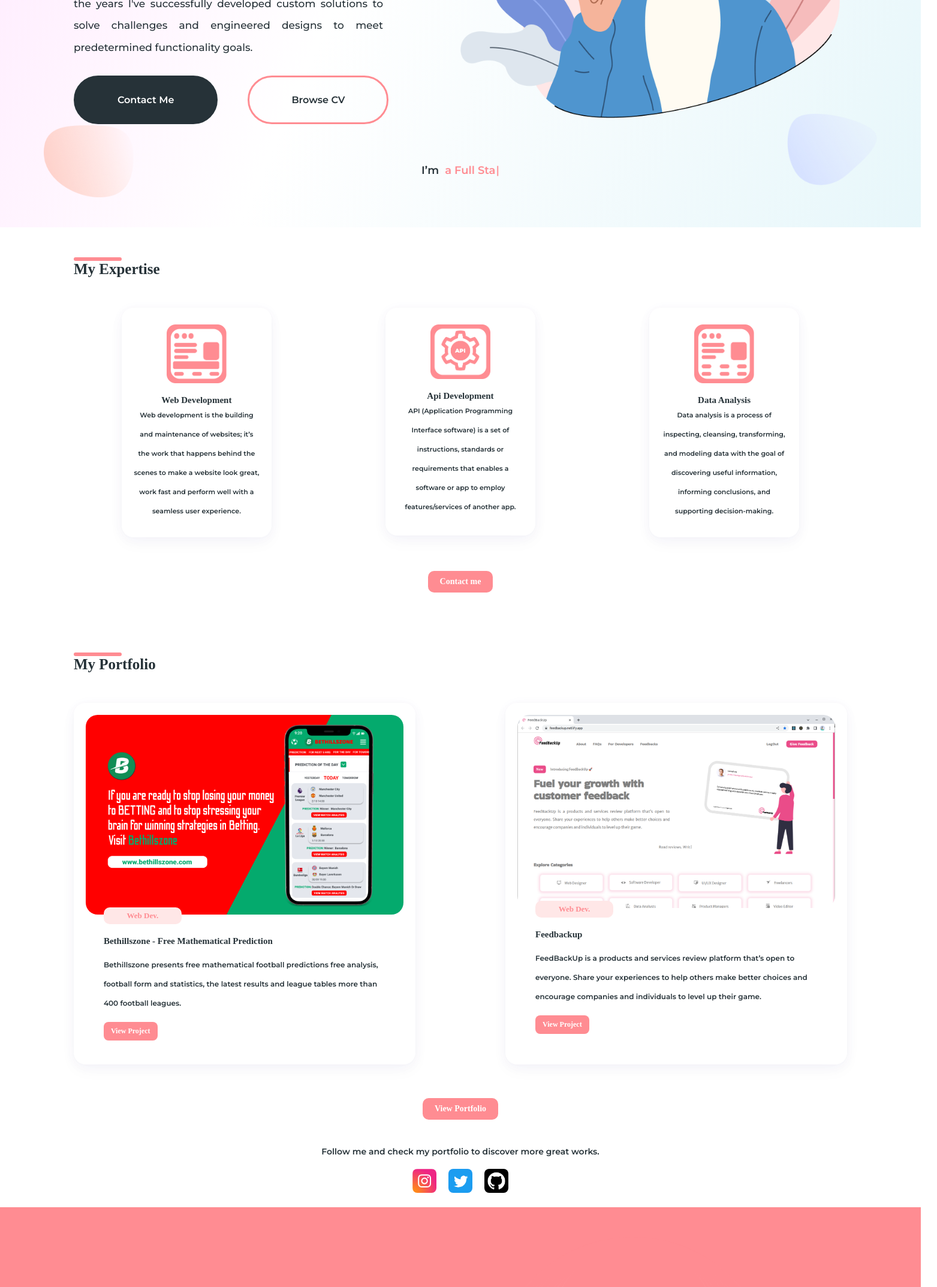
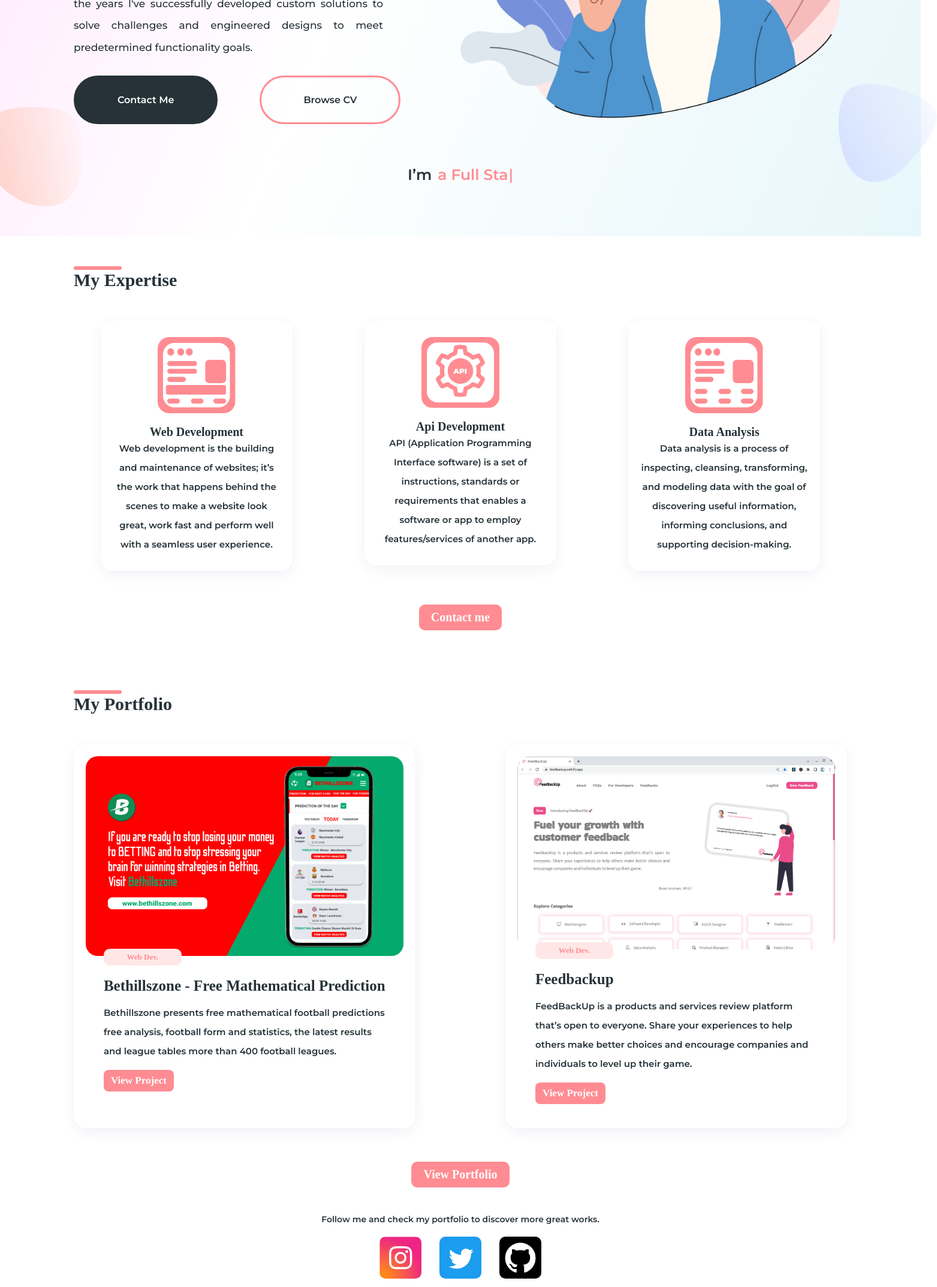
Before and after one commit to Ay4codes/portfolio-v1, a Next.js app: page / in a window 1536 px wide. Shown: the part 480-2626 px from the top of the page at 60% size, 1563 px wide, since content can reach past the window. Built offline with nearby package versions, Linux system fonts and the light colour scheme; no server answers; a web font is replaced by a local one.

Commit message:
Media Query

```diff
--- a/styles/home.css
+++ b/styles/home.css
@@ -598,7 +598,63 @@
         padding: 28px 70px;
     }
     .home-head-btm-btns-wrapper {
-        gap: 50px;
+        gap: 70px;
+    }
+    .typewriter_container span, .typewriter_container p {
+        font-size: 25px;
+    }
+    .home-head-btm-container img:first-child {
+        margin-top: -60px;
+        margin-left: -150px;
+        width: 165px;
+        height: 165px;
+    }
+    .home-head-btm-container img:last-child {
+        margin-top: -100px;
+        margin-right: -150px;
+        width: 165px;
+        height: 165px;
+    }
+    .expertise-wrapper {
+        max-width: 320px;
+        min-height: 380px;
+    }
+    .expertise-wrapper img {
+        width: 130px;
+    }
+    .expertise-wrapper h3 {
+        font-size: 20px;
+    }
+    .expertise-wrapper p {
+        font-size: 15px;
+    }
+    .section-title-wrapper {
+        font-size: 30px;
+    }
+    .contact-me-btn2 a button {
+        font-size: 20px;
+    }
+    .project-txt-content h3 {
+        font-size: 25px;
+    }
+    .project-txt-content p {
+        font-size: 15px;
+    }
+    .project-txt-content button {
+        font-size: 17px;
+    }
+    .main-social-wrapper a img {
+        width: 70px;
+        border-radius: 10px;
+    }
+    .main-social-wrapper {
+        gap: 30px;
+    }
+    .home-4th-section-inner h2 {
+        font-size: 45px;
+    }
+    .home-4th-section-inner a button {
+        font-size: 18px;
     }
 }
 
```
